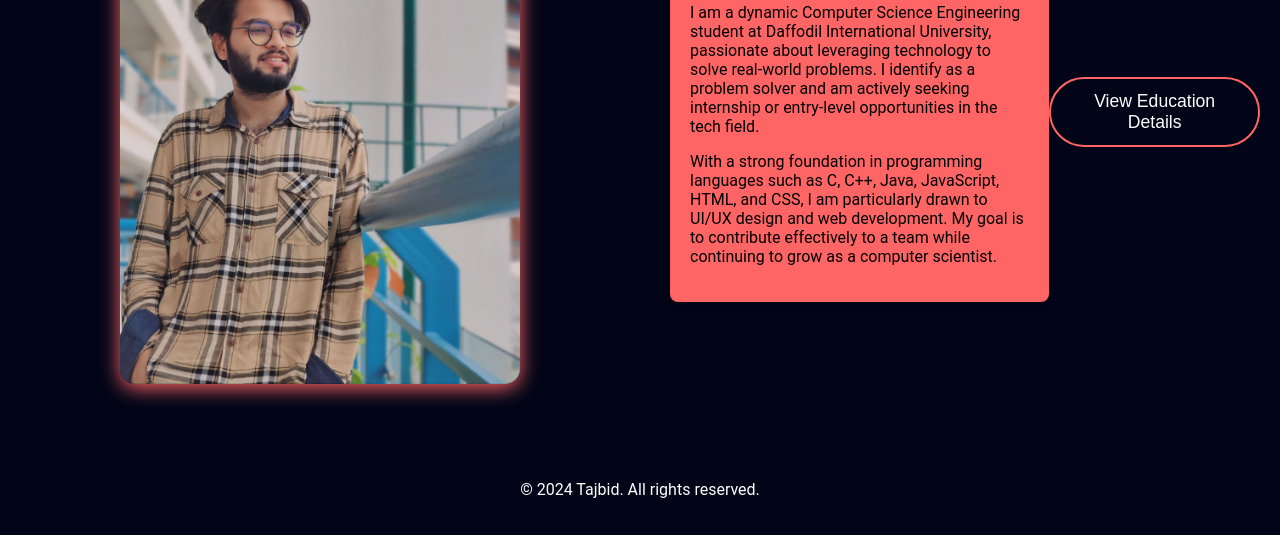
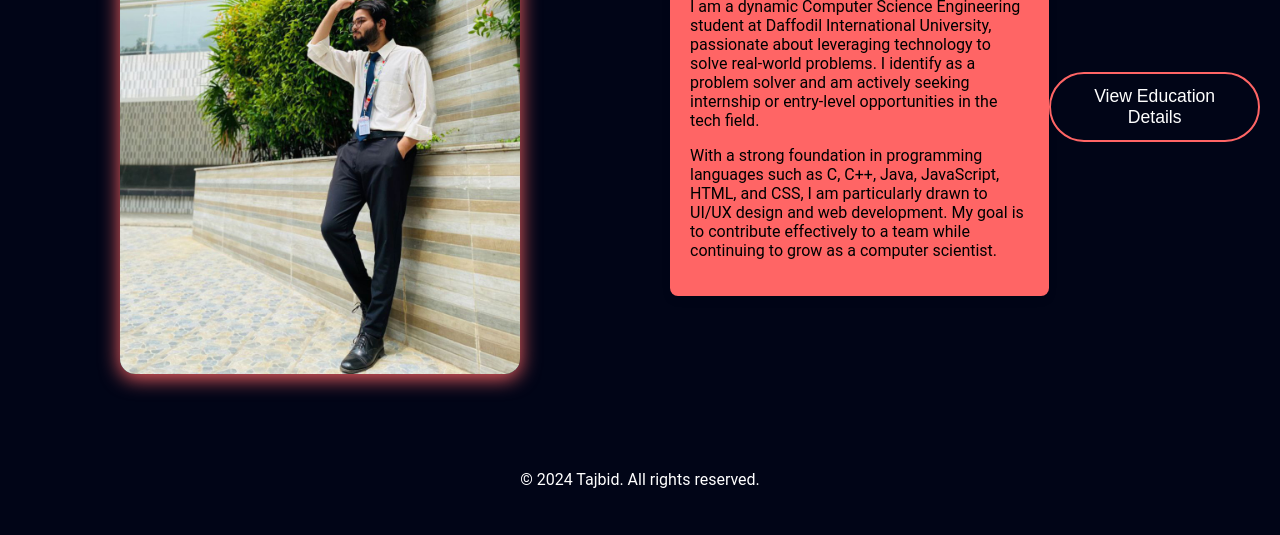
Before and after one commit to Tajbid-byte/portfolio, a plain HTML site: page about.html in a window 1280 px wide. Shown: the part 390-925 px from the top of the page. Drawn offline with Linux system fonts and the light colour scheme.

Commit message:
fourth commit

```diff
--- a/about.html
+++ b/about.html
@@ -24,7 +24,7 @@
     <div class="page-content"></div>
     <section id="about" class="section active">
         <div class="about-content">
-            <img src="tttt.jpg" alt="Profile Image" class="about-img">
+            <img src="tajbidt.jpg" alt="Profile Image" class="about-img">
             <div class="about-text">
                 <h3>About Me</h3>
                 <p>
```
Also changed, not shown: tajbidt.jpg (added).
